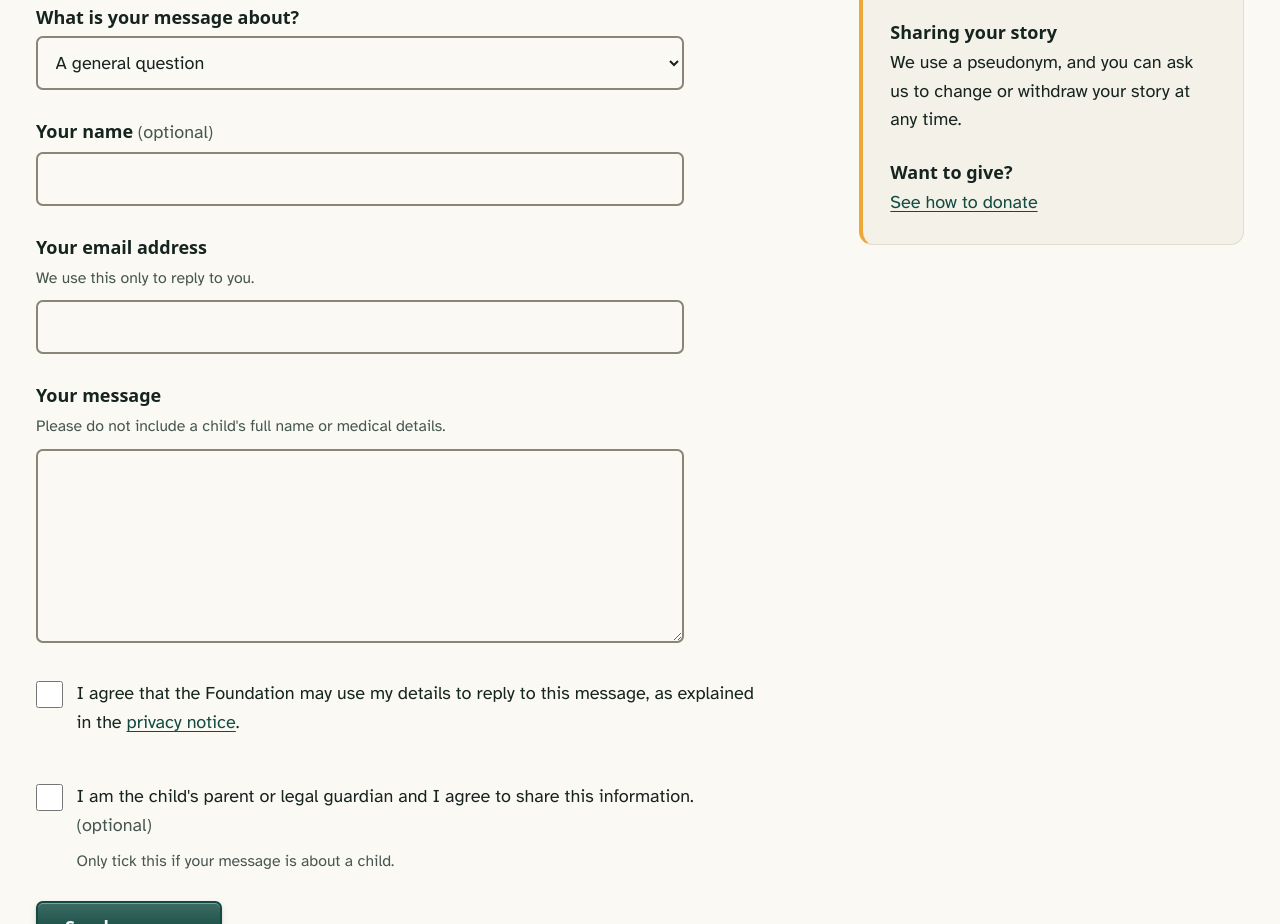
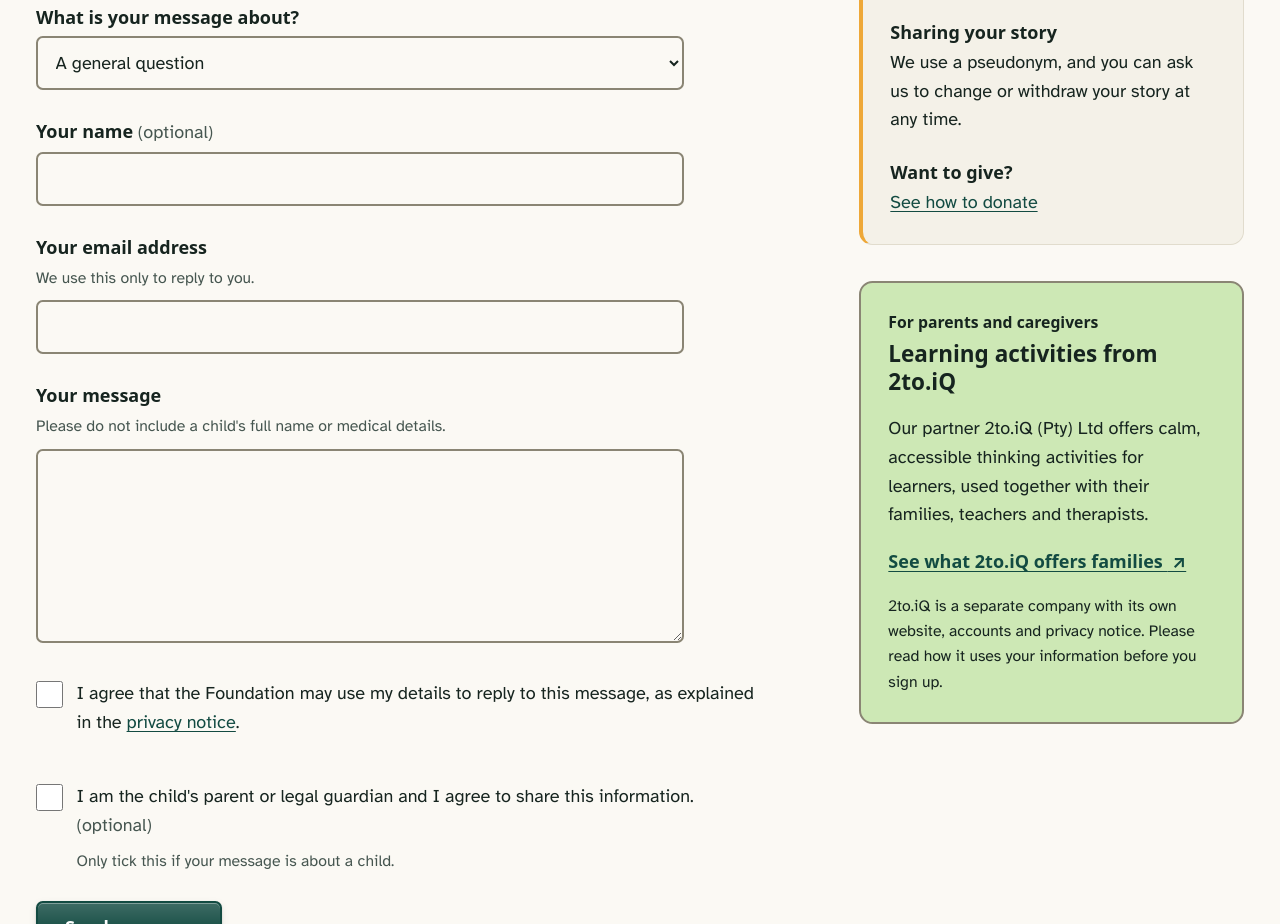
Before and after one commit to LehakoeThinane/Pholoso-Website, an Astro site: page /contact in a window 1280 px wide. Shown: the part 587-1511 px from the top of the page. Built offline with nearby package versions, Linux system fonts and the light colour scheme; Astro itself is replaced by a stand-in of ours; a web font is replaced by a local one.

Commit message:
feat: point parents to 2to.iQ for learning activities
- PartnerForParents callout on Our approach (#2toiq), Resources and Contact
- Parent line and link in the home page 2to.iQ section
- Kids' World grown-up links (footer, Make and do) go to /approach/#2toiq,
  never straight to another website
- Notes that 2to.iQ is a separate company with its own privacy notice

```diff
--- /dev/null
+++ b/src/components/PartnerForParents.astro
@@ -0,0 +1,99 @@
+---
+/**
+ * PartnerForParents: points parents and caregivers to our edtech partner 2to.iQ for learning
+ * activities. Used on Our approach (#2toiq, the target of Kids' World's grown-up links),
+ * Resources and Contact.
+ *
+ * Keep the description to what 2to.iQ says about itself, and keep the note that it is a
+ * separate company with its own privacy notice: it has accounts and stores personal
+ * information, which this website does not.
+ *
+ * Props:
+ * - level: heading level (default 2)
+ * - compact: shorter version for sidebars
+ */
+import { site } from '../config/site';
+import ExternalLink from './ExternalLink.astro';
+import Art from './kids/Art.astro';
+
+interface Props {
+  level?: 2 | 3;
+  compact?: boolean;
+}
+
+const { level = 2, compact = false } = Astro.props;
+const Heading = `h${level}` as 'h2' | 'h3';
+---
+
+<div class:list={['partner-parents', { 'partner-parents--compact': compact }]}>
+  {!compact && <Art name="icons/friends" class="partner-parents__art" />}
+  <div>
+    <p class="partner-parents__eyebrow">For parents and caregivers</p>
+    <Heading class="partner-parents__title">Learning activities from 2to.iQ</Heading>
+    <p>
+      Our partner {site.partner.name} offers calm, accessible thinking activities for learners, used
+      together with their families, teachers and therapists.
+    </p>
+    {!compact && (
+      <p>
+        On 2to.iQ, parents and guardians can see how their child is doing and stay in touch with the
+        child's teachers and therapists. Learners have their own space, with a picture password
+        instead of a typed one.
+      </p>
+    )}
+    <p class="partner-parents__link">
+      <ExternalLink href={site.partner.url}>See what 2to.iQ offers families</ExternalLink>
+    </p>
+    <p class="partner-parents__note">
+      2to.iQ is a separate company with its own website, accounts and privacy notice. Please read
+      how it uses your information before you sign up.
+    </p>
+  </div>
+</div>
+
+<style>
+  .partner-parents {
+    display: grid;
+    gap: var(--space-m);
+    align-items: start;
+    padding: var(--space-l);
+    border: 2px solid var(--color-border);
+    border-radius: var(--radius-m);
+    background: var(--kids-leaf);
+    color: var(--color-text);
+  }
+  @media (min-width: 40rem) {
+    .partner-parents:not(.partner-parents--compact) {
+      grid-template-columns: 5rem 1fr;
+    }
+  }
+  :global(.partner-parents__art) {
+    width: 5rem;
+    height: 5rem;
+  }
+  .partner-parents__eyebrow {
+    margin: 0 0 var(--space-3xs);
+    font-weight: 700;
+    font-size: var(--step--1);
+  }
+  .partner-parents__title {
+    font-size: var(--step-2);
+  }
+  .partner-parents__link {
+    font-weight: 700;
+    font-size: var(--step-1);
+  }
+  .partner-parents__note {
+    margin: 0;
+    font-size: var(--step--1);
+  }
+  .partner-parents--compact {
+    padding: var(--space-m);
+  }
+  .partner-parents--compact .partner-parents__title {
+    font-size: var(--step-1);
+  }
+  .partner-parents--compact .partner-parents__link {
+    font-size: var(--step-0);
+  }
+</style>
--- a/src/components/kids/KidsFooter.astro
+++ b/src/components/kids/KidsFooter.astro
@@ -30,6 +30,9 @@ import Wave from './Wave.astro';
         <ul>
           <li>
             <a href="/">The {site.name} website</a>
+          </li>
+          <li>
+            <a href="/approach/#2toiq">Learning activities from our partner 2to.iQ</a>
           </li>
           <li>
             <a href="/privacy/">{strings.footer.privacy}</a>
--- a/src/pages/contact.astro
+++ b/src/pages/contact.astro
@@ -3,6 +3,7 @@ import BaseLayout from '../layouts/BaseLayout.astro';
 import ContactForm from '../components/ContactForm.astro';
 import PageHero from '../components/PageHero.astro';
 import Panel from '../components/Panel.astro';
+import PartnerForParents from '../components/PartnerForParents.astro';
 import Section from '../components/Section.astro';
 import { site } from '../config/site';
 ---
@@ -37,6 +38,9 @@ import { site } from '../config/site';
             <a href="/donate/">See how to donate</a>
           </p>
         </Panel>
+        <div class="contact__partner">
+          <PartnerForParents level={2} compact />
+        </div>
       </div>
     </div>
   </Section>
@@ -53,6 +57,9 @@ import { site } from '../config/site';
       align-items: start;
     }
   }
+  .contact__partner {
+    margin-top: var(--space-l);
+  }
   .contact__subheading {
     font-size: var(--step-0);
     margin-top: var(--space-m);
--- a/src/pages/kids/make-and-do.astro
+++ b/src/pages/kids/make-and-do.astro
@@ -81,6 +81,10 @@ const printables: {
           Each page is a small PDF file for A4 paper. It prints well in black and white. Save it
           once and you can print it again without using data.
         </p>
+        <p class="print-help__text">
+          Looking for more learning activities?{' '}
+          <a href="/approach/#2toiq">See what our partner 2to.iQ offers families</a>.
+        </p>
       </div>
     </div>
   </section>
--- a/src/pages/resources/index.astro
+++ b/src/pages/resources/index.astro
@@ -4,6 +4,7 @@ import Card from '../../components/Card.astro';
 import CardGrid from '../../components/CardGrid.astro';
 import ExternalLink from '../../components/ExternalLink.astro';
 import PageHero from '../../components/PageHero.astro';
+import PartnerForParents from '../../components/PartnerForParents.astro';
 import Section from '../../components/Section.astro';
 import SectionHeading from '../../components/SectionHeading.astro';
 import SignupForm from '../../components/SignupForm.astro';
@@ -30,6 +31,10 @@ const sourceList = [sources.ajod, sources.hrw, sources.who, sources.whitePaper6]
       </p>
     )}
   </PageHero>
+
+  <Section>
+    <PartnerForParents />
+  </Section>
 
   <Section labelledby="guides-title">
     <h2 id="guides-title">Guides</h2>
```
Also changed, not shown: src/pages/approach.astro (+8 -0 lines), src/pages/index.astro (+6 -1 lines).
